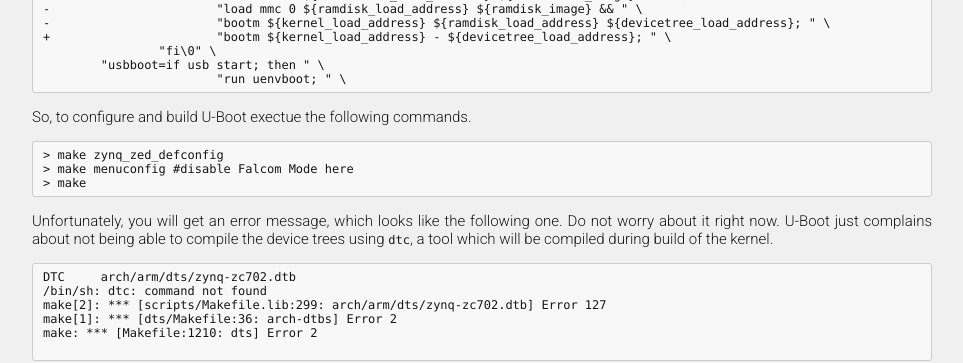
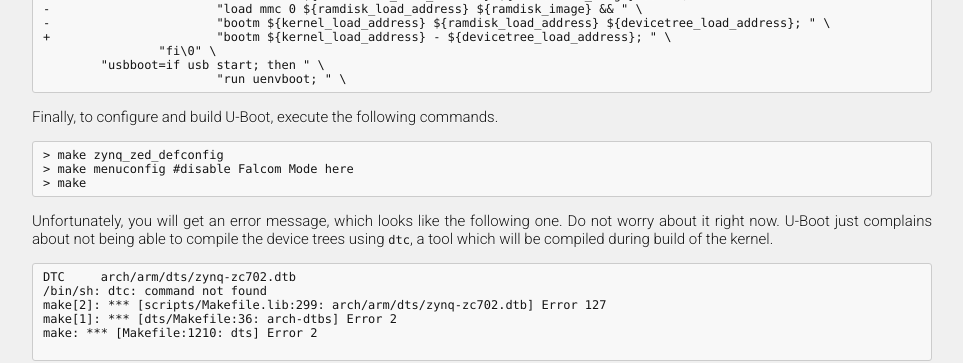
Before and after one commit to ReconOS/reconos.github.io, a Jekyll site: the page built from gettingstarted/tutorial/index.md, in a window 1280 px wide and 900 px high, scrolled down 2009 px. Shown: the part 152-515 px from the top of the window, without its empty margins (158-1121 px from the left). Built offline with Jekyll 4.4.1, drawn with Linux system fonts in a browser that asks for light colours; Markdown is read by kramdown in place of the engine named in the settings.

Commit message:
Fixed typo.

````diff
--- a/gettingstarted/tutorial/index.md
+++ b/gettingstarted/tutorial/index.md
@@ -167,7 +167,7 @@ not need to use a ramdisk. To do so, apply the following patch.
                         "run uenvboot; " \
 ```
 
-So, to configure and build U-Boot exectue the following commands.
+Finally, to configure and build U-Boot, execute the following commands.
 
 ```
 > make zynq_zed_defconfig
````
